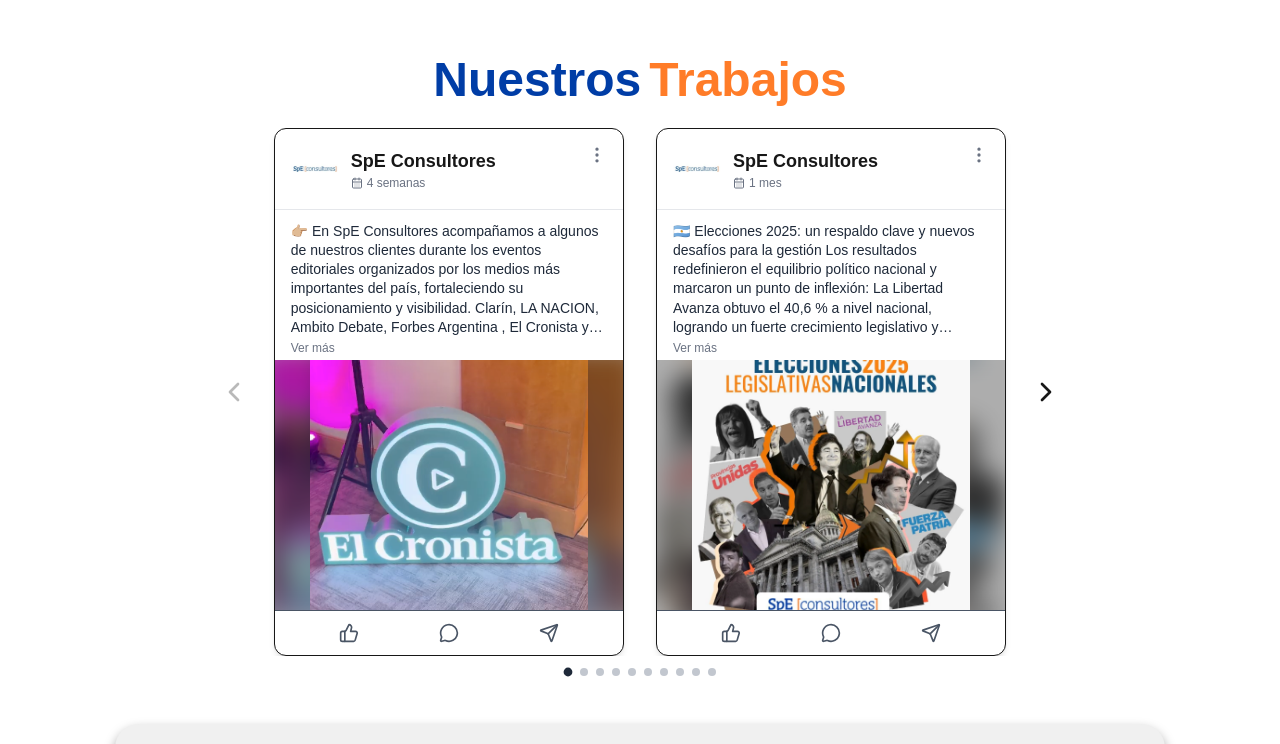
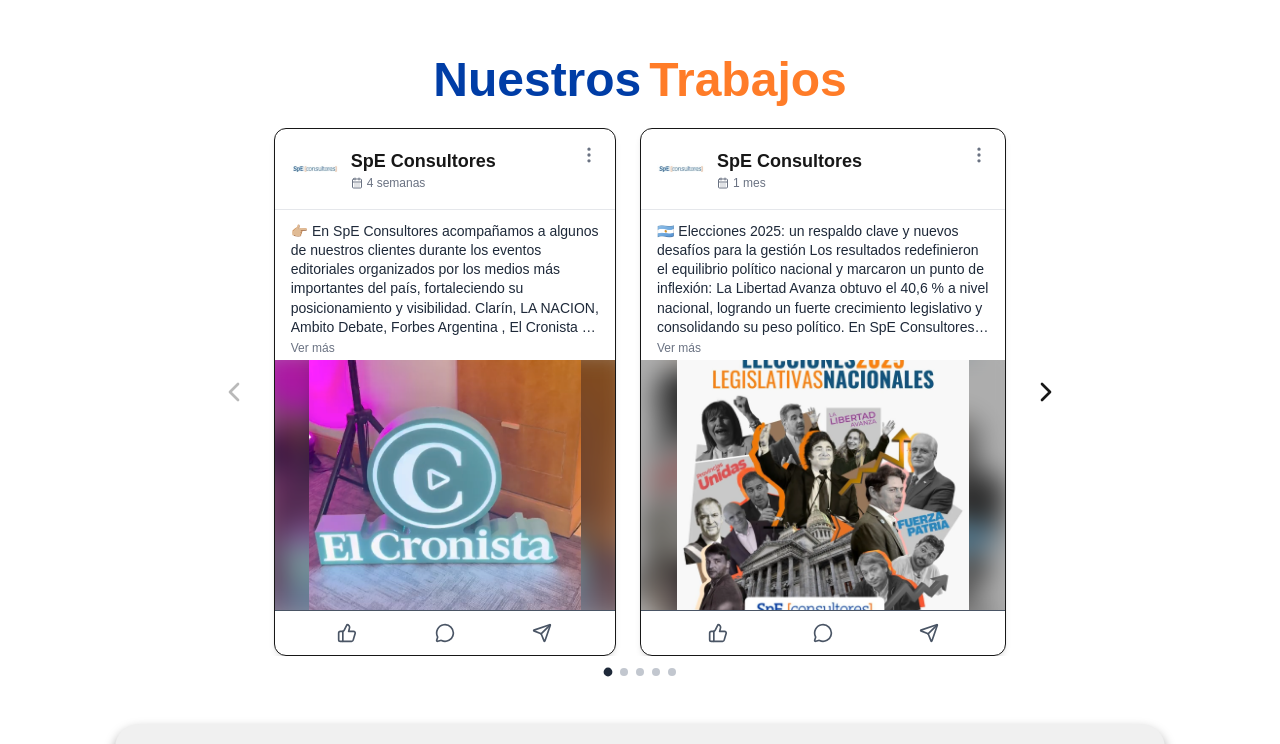
Before and after one commit to PrandiF/spe-consultoras, a Next.js app: page / in a window 1280 px wide. Shown: the part 720-1464 px from the top of the page. Built offline with nearby package versions, Linux system fonts and the light colour scheme.

Commit message:
feat: arreglo carousel

```diff
--- a/src/components/Carousel.tsx
+++ b/src/components/Carousel.tsx
@@ -1,28 +1,48 @@
 "use client";
 
-import React, { useRef, useState } from "react";
+import React, { useRef, useState, useMemo } from "react";
 import { ChevronLeft, ChevronRight } from "lucide-react";
 
 type Props = {
   children: React.ReactNode[];
   showDots?: boolean;
+  twoPerView?: boolean;
 };
 
-export default function Carousel({ children, showDots = false }: Props) {
+export default function Carousel({
+  children,
+  showDots = false,
+  twoPerView = false,
+}: Props) {
   const containerRef = useRef<HTMLDivElement>(null);
   const [activeIndex, setActiveIndex] = useState(0);
 
   /* =========================================================
-   * Calcula el slide activo
+   * Slides: 1 o 2 items según twoPerView (solo desktop)
+   * =======================================================*/
+  const slides = useMemo(() => {
+    if (!twoPerView) {
+      return children.map((child) => [child]);
+    }
+
+    const grouped: React.ReactNode[][] = [];
+    for (let i = 0; i < children.length; i += 2) {
+      grouped.push(children.slice(i, i + 2));
+    }
+    return grouped;
+  }, [children, twoPerView]);
+
+  /* =========================================================
+   * Índice activo
    * =======================================================*/
   const updateActiveIndex = () => {
     const container = containerRef.current;
     if (!container) return;
 
     const slideWidth = container.firstElementChild?.clientWidth || 1;
+    const index = Math.round(container.scrollLeft / slideWidth);
 
-    const index = Math.round(container.scrollLeft / slideWidth);
-    setActiveIndex(Math.min(index, children.length - 1));
+    setActiveIndex(Math.min(index, slides.length - 1));
   };
 
   /* =========================================================
@@ -55,7 +75,7 @@
   return (
     <div className="relative w-full flex flex-col items-center">
       <div className="relative w-full flex items-center">
-        {/* ⬅ Flecha izquierda */}
+        {/* ⬅ */}
         <button
           onClick={moveLeft}
           disabled={activeIndex === 0}
@@ -66,37 +86,48 @@
           <ChevronLeft size={32} />
         </button>
 
-        {/* 🧩 Contenedor */}
+        {/* 🧩 Slides */}
         <div
           ref={containerRef}
           onScroll={updateActiveIndex}
           className="overflow-x-scroll hide-scrollbar flex snap-x snap-mandatory w-full"
           style={{ scrollBehavior: "smooth" }}
         >
-          {children.map((child, index) => (
+          {slides.map((slide, index) => (
             <div
               key={index}
-              className="
-                shrink-0
-                snap-center
-                w-full
-                md:w-1/2
-                flex
-                justify-center
-                px-4
-              "
+              className="shrink-0 snap-center w-full flex justify-center px-4"
             >
-              {child}
+              {/* 📱 Mobile → 1 */}
+              <div className="flex md:hidden w-full justify-center">
+                {slide[0]}
+              </div>
+
+              {/* 💻 Desktop */}
+              <div
+                className={`hidden md:flex w-full justify-center gap-6 ${
+                  twoPerView ? "" : "max-w-lg"
+                }`}
+              >
+                {slide.map((item, i) => (
+                  <div
+                    key={i}
+                    className={twoPerView ? "w-1/2 flex justify-center" : ""}
+                  >
+                    {item}
+                  </div>
+                ))}
+              </div>
             </div>
           ))}
         </div>
 
-        {/* ➡ Flecha derecha */}
+        {/* ➡ */}
         <button
           onClick={moveRight}
-          disabled={activeIndex === children.length - 1}
+          disabled={activeIndex === slides.length - 1}
           className={`p-2 z-10 ${
-            activeIndex === children.length - 1
+            activeIndex === slides.length - 1
               ? "opacity-30 pointer-events-none"
               : ""
           }`}
@@ -108,7 +139,7 @@
       {/* 🔵 Dots */}
       {showDots && (
         <div className="flex gap-2 mt-3">
-          {children.map((_, i) => (
+          {slides.map((_, i) => (
             <div
               key={i}
               className={`w-2 h-2 rounded-full transition-all ${
```
